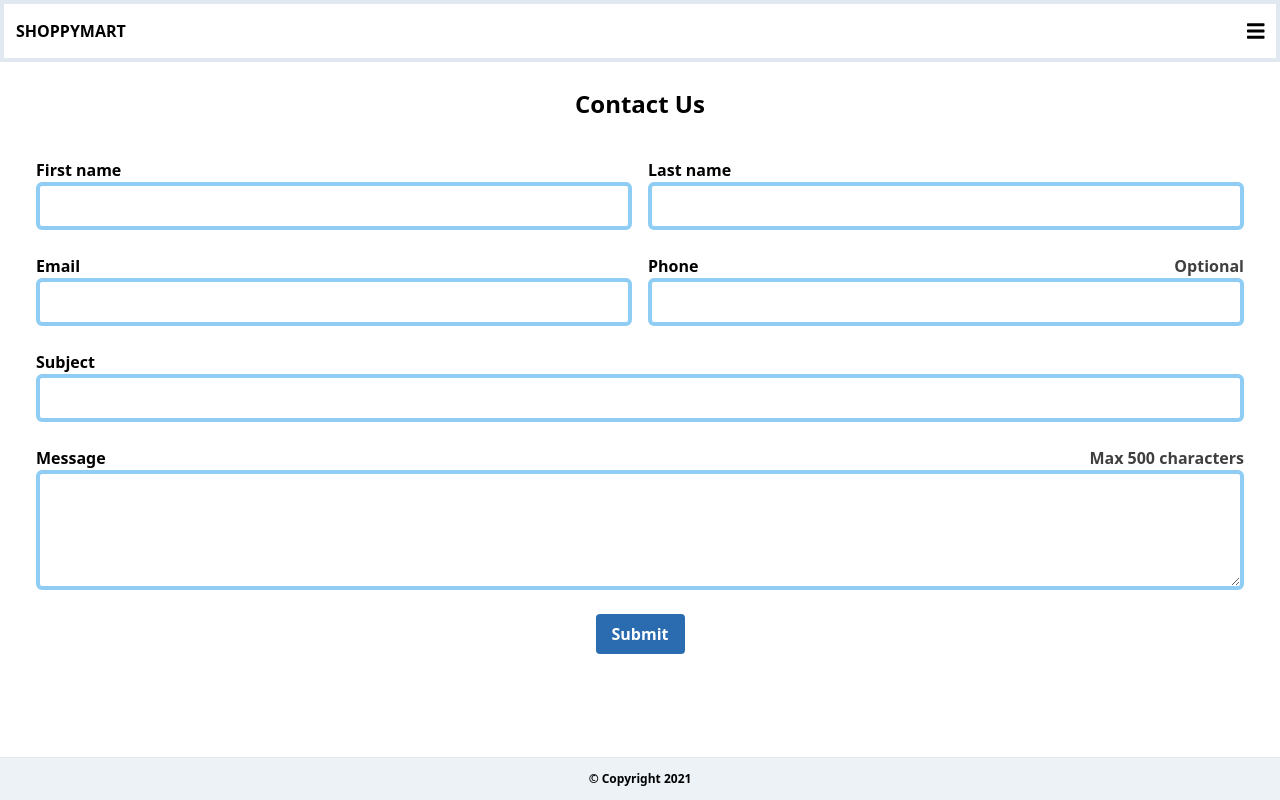
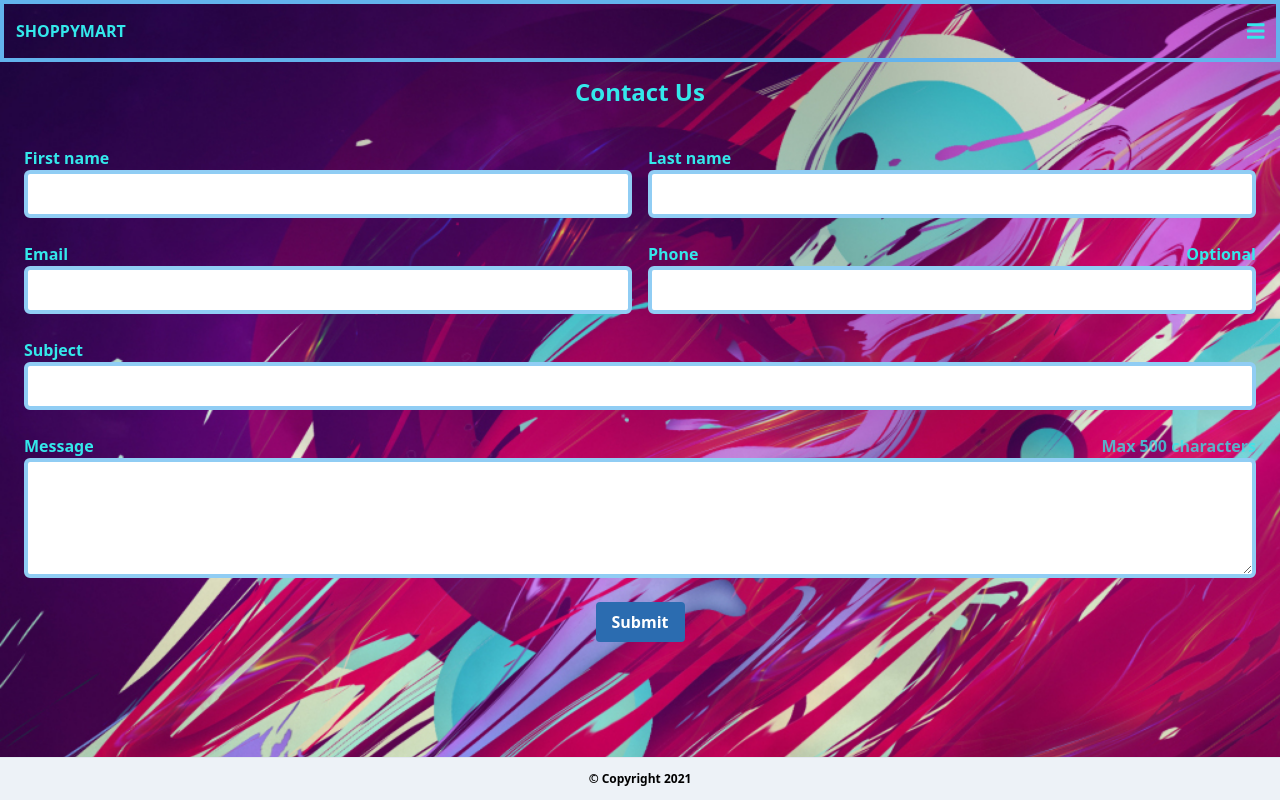
Before and after one commit to PleaBanshee/React-Products, a React (Create React App) app: page /contact in a window 1280 px wide. Built offline with nearby package versions, Linux system fonts and the light colour scheme.

Commit message:
Added more styling to ShoppyMart

```diff
--- a/src/App.js
+++ b/src/App.js
@@ -9,15 +9,21 @@ import Home from './Views/Home';
 import About from './Views/About';
 import Product from './Views/Product';
 import Contact from './Views/Contact';
+import waves from './geometric-glitch-waves.jpg';
 
 // Use Link for Linking to pages, Switch to change content and Route to route to the content on pages
 
 function App() {
   return (
-    <div>
+    <div style={{
+      backgroundImage: `url(${waves})`,
+      backgroundSize: 'cover',
+      backgroundRepeat: 'no-repeat',
+      backgroundPosition: 'center'
+    }} className="overflow-auto h-screen"> {/* This class makes the background cover whole page when refreshing */}
         <Router>
         <Header/>
-        <div className="p-3">
+        <div>
           <Routes>
               <Route exact path='/'
               element={ <Home/> }>
--- a/src/Components/Header.js
+++ b/src/Components/Header.js
@@ -3,8 +3,10 @@ import NavBar from "./NavBar";
 
 const Header = () => {
     return (
-        <header className="border-4 font-bold p-3 flex justify-between items-center">
-            <span className="font-bold font-black">
+        <header className="border-4 border-blue-400 font-bold p-3 flex justify-between items-center">
+            <span className="font-bold" style={{
+                color: "#34e8eb"
+            }}>
                 SHOPPYMART
             </span>
             <NavBar/>
--- a/src/Components/Loader.js
+++ b/src/Components/Loader.js
@@ -2,7 +2,7 @@
 
 const Loader = () => {
     return (
-        <div className="flex justify-center flex items-center h-screen -mb-40 -mt-40">
+        <div className="flex justify-center flex items-center h-screen mx-auto -mt-40 -mb-40 h-screen">
             <div className="loader"></div>
         </div>
     );
--- a/src/Components/NavBar.js
+++ b/src/Components/NavBar.js
@@ -20,10 +20,12 @@ const NavBar = () => {
     });
 
     return (
-        <nav >
+        <nav>
             <span className='text-xl'>
                 <FontAwesomeIcon icon={faBars}
-                onClick={() => setMenu(!showMenu)}/> {/* toggle Menu */}
+                onClick={() => setMenu(!showMenu)} style={{
+                    color: "#34e8eb"
+                }}/> {/* toggle Menu */}
             </span>
             {
                 maskTransitions((styles, item) =>
--- a/src/Components/ProductCard.js
+++ b/src/Components/ProductCard.js
@@ -3,7 +3,7 @@ import {Link} from 'react-router-dom'
 
 const ProductCard = (props) => {
     return (
-        <div className="border mb-4 rounded overflow-hidden"
+        <div className="border mb-4 rounded overflow-hidden bg-red-700 bg-cover"
         style={{"border":"5px solid","borderColor": "#34e8eb","boxShadow": "0.5px 0.5px 20px 0.5px #34e8eb"}}>
             <Link to={`/products/${props.product.id}`}>
                 <div
--- a/src/Views/About.js
+++ b/src/Views/About.js
@@ -1,8 +1,10 @@
 
 const About = () => {
     return (
-        <div>
-            <h1 className="font-bold text-2xl mb-3 m-3 text-center">
+        <div className="h-full w-full bg-gradient-to-r from-purple-500 to-pink-500">
+            <h1 className="font-bold text-2xl mb-3 m-3 text-center" style={{
+                color: "#34e8eb"
+            }}>
                 About
             </h1>
         </div>
--- a/src/Views/Contact.js
+++ b/src/Views/Contact.js
@@ -52,14 +52,18 @@ const Contact = () => {
 
     return (
         <div>
-            <h1 className="font-bold text-2xl mb-3 m-3 text-center">
+            <h1 className="font-bold text-2xl mb-3 m-3 text-center" style={{
+                color: "#34e8eb"
+            }}>
                 Contact Us
             </h1>
-            <div className="p-6  h-full">
+            <div className="p-6 h-full">
             <form onSubmit={handleSubmit(onSubmit)}>
             <div className="grid grid-cols-2 gap-4">
                 <div className="flex flex-col">
-                <label htmlFor="first-name" name="first-name" className='font-bold'>First name</label>
+                <label htmlFor="first-name" name="first-name" className='font-bold' style={{
+                color: "#34e8eb"
+                }}>First name</label>
                 <input
                     type="text"
                     id="first-name"
@@ -77,7 +81,9 @@ const Contact = () => {
                 {errors.firstname && <span className='text-red-500 font-bold'>{errors.firstname.message}</span>}
                 </div>
                 <div className="flex flex-col">
-                <label htmlFor="last-name" className='font-bold'>Last name</label>
+                <label htmlFor="last-name" className='font-bold' style={{
+                color: "#34e8eb"
+                }}>Last name</label>
                 <input
                     type="text"
                     id="last-name"
@@ -95,7 +101,9 @@ const Contact = () => {
                 {errors.lastname && <span className='text-red-500 font-bold'>{errors.lastname.message}</span>}
                 </div>
                 <div className="flex flex-col">
-                <label htmlFor="email" className='font-bold'>Email</label>
+                <label htmlFor="email" className='font-bold' style={{
+                color: "#34e8eb"
+                }}>Email</label>
                 <input
                     type="email"
                     id="email"
@@ -110,16 +118,20 @@ const Contact = () => {
                 {errors.email && (<span className='text-red-500 font-bold'>Please enter a valid email address</span>)}
                 </div>
                 <div className="flex flex-col">
-                <label htmlFor="phone">
+                <label htmlFor="phone" style={{
+                color: "#34e8eb"
+                }}>
                     <div className="flex align-items font-bold">
                     Phone
-                    <span className="ml-auto opacity-75">Optional</span>
+                    <span className="ml-auto">Optional</span>
                     </div>
                 </label>
                 <input type="tel" id="phone" name="phone" className="form-input px-3 py-2 rounded-md border-4 border-blue-300" />
                 </div>
                 <div className="flex flex-col col-span-2">
-                <label htmlFor="subject" className='font-bold'>Subject</label>
+                <label htmlFor="subject" className='font-bold' style={{
+                color: "#34e8eb"
+                }}>Subject</label>
                 <input
                     type="text"
                     id="subject"
@@ -137,7 +149,9 @@ const Contact = () => {
                 {errors.subject && (<span className='text-red-500 font-bold'>{errors.subject.message}</span>)}
                 </div>
                 <div className="flex flex-col col-span-2">
-                <label htmlFor="subject">
+                <label htmlFor="subject" style={{
+                color: "#34e8eb"
+                }}>
                     <div className="flex align-items font-bold">
                     Message
                     <span className="ml-auto opacity-75 font-bold">Max 500 characters</span>
--- a/src/Views/Home.js
+++ b/src/Views/Home.js
@@ -38,14 +38,20 @@ const Home = () => {
     }
 
     return (
-        <div className='flex flex-col justify-center items-center'>
-            <h1 className="font-bold text-2xl mb-3 m-3 text-center">
+        <div className='container mx-auto'>
+            <h1 className="font-bold text-2xl mb-3 m-3 text-center" style={{
+                color: "#34e8eb"
+            }}>
                 Home
             </h1>
-            <h2 className="font-bold italic text-2xl mb-8 m-3 text-center">
+            <h2 className="font-bold italic text-2xl mb-8 m-3 text-center" style={{
+                color: "#34e8eb"
+            }}>
                 Our Best Sellers:
             </h2>
-            {content}
+            <div className="md:flex flex-wrap md:-mx-10">
+                { content }
+            </div>
         </div>
     );
 }
--- a/src/Views/Product.js
+++ b/src/Views/Product.js
@@ -43,8 +43,10 @@ const Product = () => {
 
     if (product.data) {
         return (
-            <div className="h-screen"> {/* makes page scrollable */}
-                <h1 className="font-bold text-2xl mb-3 m-3 text-center">
+            <div className="h-screen overflow-auto"> {/* makes page scrollable */}
+                <h1 className="font-bold text-2xl mb-3 m-3 text-center" style={{
+                color: "#34e8eb"
+            }}>
                     Products
                 </h1>
                 <h2 className="font-bold text-2xl mb-3 m-3 text-center">
@@ -65,7 +67,7 @@ const Product = () => {
 
     return (
         <div>
-            <h1 className="font-bold text-2xl mb-3 m-3 text-center">
+            <h1 className="font-bold text-2xl m-3 text-center">
                 Something went wrong... try again
             </h1>
         </div>
```
Also changed, not shown: src/geometric-glitch-waves.jpg (added), 1 other file (tests, documents, lock files or other folders).
